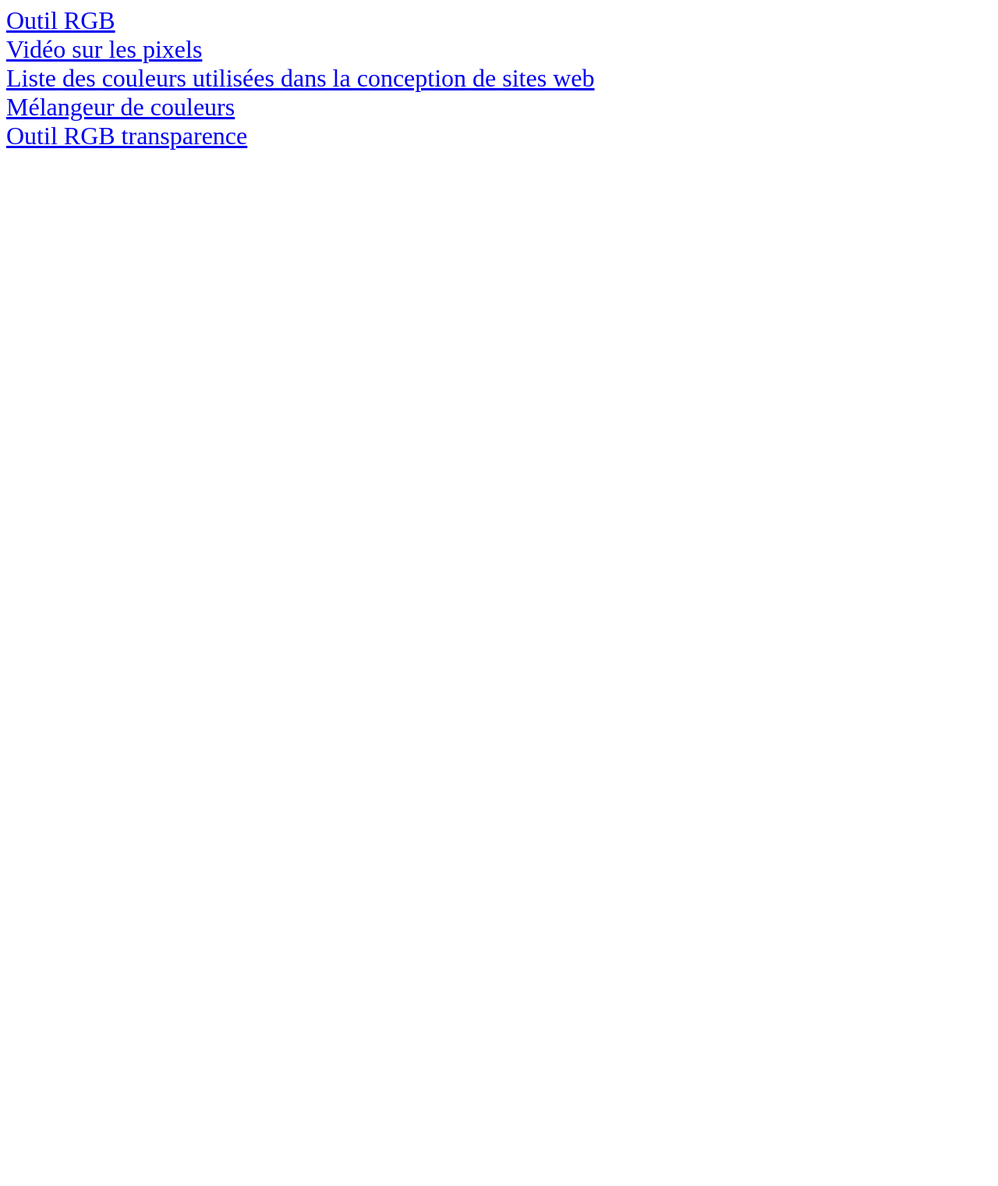
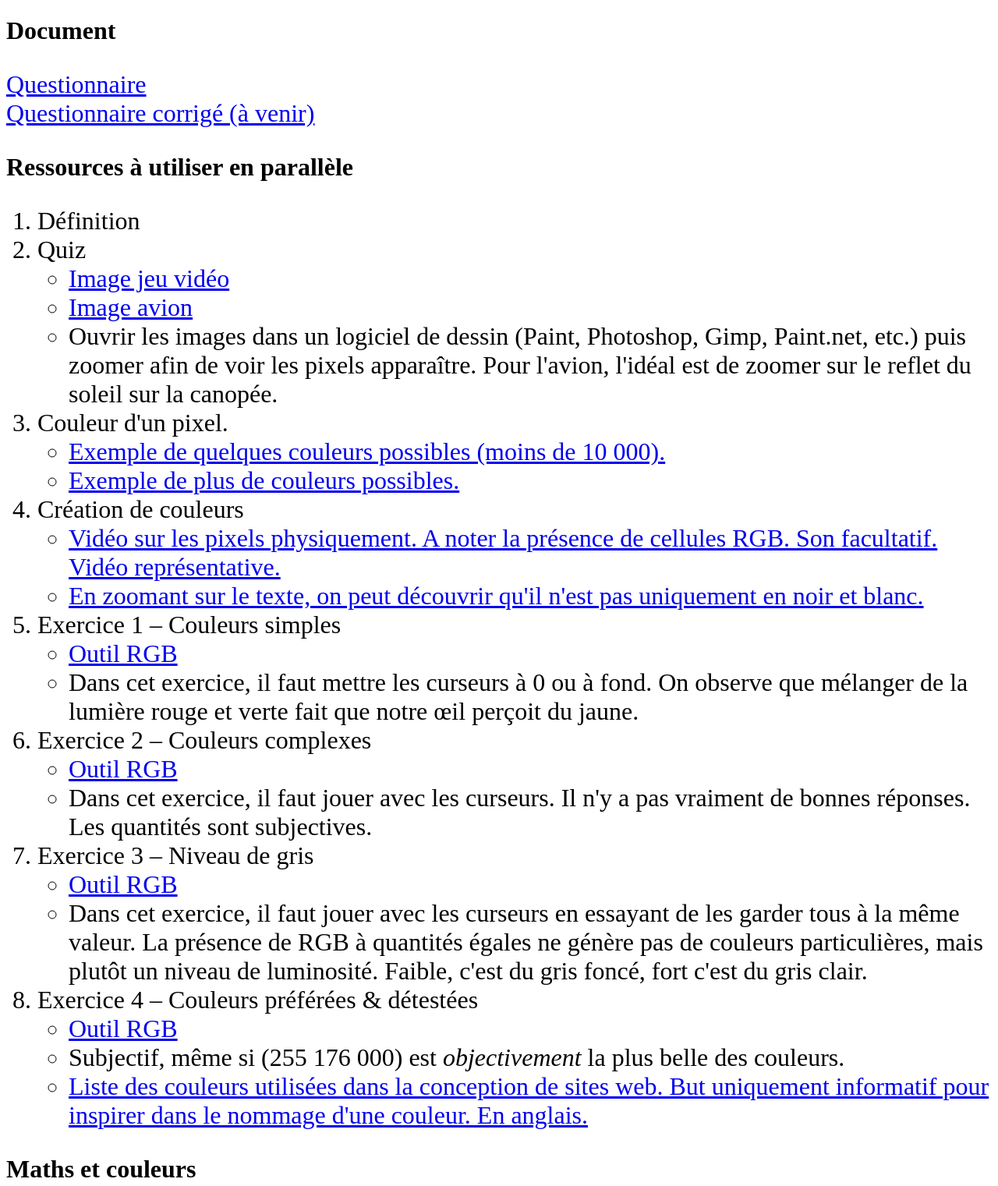
Before and after one commit to Ludwig-SCHAFER/PIXELS, a plain HTML site: page index.htm in a window 1280 px wide. Shown: the top 1521 px of the page at 78% size. Before the commit the page ends 800 px from the top, so only its background shows below. Drawn offline with Linux system fonts and the light colour scheme.

Commit message:
Add files via upload

```diff
--- a/index.htm
+++ b/index.htm
@@ -6,10 +6,65 @@
 		<style>*{font-size:24pt;}</style>
 	</head>
 	<body>
-<a href="https://ludwig-schafer.github.io/PIXELS/rgb.htm">Outil RGB</a><br />
-<a href="https://www.youtube.com/watch?v=BYRId0YU8sw">Vidéo sur les pixels</a><br />
-<a href="https://drafts.csswg.org/css-color/#named-colors">Liste des couleurs utilisées dans la conception de sites web</a><br />
-<a href="https://meyerweb.com/eric/tools/color-blend/#FF0000:FFFF00::rgbd">Mélangeur de couleurs</a><br />
-<a href="https://ludwig-schafer.github.io/PIXELS/alpha.htm">Outil RGB transparence</a><br />
+		<h1>Document</h1>
+		<p>
+			<a href ="./2025-06-27 - Marché au connaissances CM2.pdf">Questionnaire</a><br />
+			<a href ="./2025-06-27 - Marché au connaissances CM2-c.pdf">Questionnaire corrigé (à venir)</a>
+		</p>
+		<h1>Ressources à utiliser en parallèle</h1>
+		<ol>
+			<li>Définition</li>
+			<li>Quiz
+				<ul>
+					<li><a href="./images/01-minecraft.jpg">Image jeu vidéo</a></li>
+					<li><a href="./images/02-Rafale.jpg">Image avion</a></li>
+					<li>Ouvrir les images dans un logiciel de dessin (Paint, Photoshop, Gimp, Paint.net, etc.) puis zoomer afin de voir les pixels apparaître. Pour l'avion, l'idéal est de zoomer sur le reflet du soleil sur la canopée.</li>
+				</ul>
+			</li>
+			<li>Couleur d'un pixel.
+				<ul>
+					<li><a href="./images/03-wheel.png">Exemple de quelques couleurs possibles (moins de 10 000).</a></li>
+					<li><a href="./images/04-wallpaper.jpg">Exemple de plus de couleurs possibles.</a></li>
+				</ul>
+			</li>
+			<li>Création de couleurs
+				<ul>
+					<li><a href="https://www.youtube.com/watch?v=BYRId0YU8sw">Vidéo sur les pixels physiquement. A noter la présence de cellules RGB. Son facultatif. Vidéo représentative.</a></li>
+					<li><a href="./images/05-zoom sur texte.png">En zoomant sur le texte, on peut découvrir qu'il n'est pas uniquement en noir et blanc.</a></li>
+				</ul>
+			</li>
+			<li>Exercice 1 – Couleurs simples
+				<ul>
+					<li><a href="./rgb.htm">Outil RGB</a></li>
+					<li>Dans cet exercice, il faut mettre les curseurs à 0 ou à fond. On observe que mélanger de la lumière rouge et verte fait que notre œil perçoit du jaune. </li>
+				</ul>
+			</li>
+			<li> Exercice 2 – Couleurs complexes
+				<ul>
+					<li><a href="./rgb.htm">Outil RGB</a></li>
+					<li>Dans cet exercice, il faut jouer avec les curseurs. Il n'y a pas vraiment de bonnes réponses. Les quantités sont subjectives.</li>
+				</ul>
+			</li>
+			<li>Exercice 3 – Niveau de gris
+				<ul>
+					<li><a href="./rgb.htm">Outil RGB</a></li>
+					<li>Dans cet exercice, il faut jouer avec les curseurs en essayant de les garder tous à la même valeur. La présence de RGB à quantités égales ne génère pas de couleurs particulières, mais plutôt un niveau de luminosité. Faible, c'est du gris foncé, fort c'est du gris clair.</li>
+				</ul>
+			</li>
+			<li>Exercice 4 – Couleurs préférées & détestées
+				<ul>
+					<li><a href="./rgb.htm">Outil RGB</a></li>
+					<li>Subjectif, même si (255 176 000) est <em>objectivement</em> la plus belle des couleurs.</li>
+					<li><a href="https://drafts.csswg.org/css-color/#named-colors">Liste des couleurs utilisées dans la conception de sites web. But uniquement informatif pour inspirer dans le nommage d'une couleur. En anglais.</a>
+				</ul>
+			</li>
+		</ol>
+		<p>
+			<h1>Maths et couleurs</h1>
+			<ul>
+			<li><a href="https://meyerweb.com/eric/tools/color-blend/#:::rgbd">Mélangeur de couleurs pour générer des dégradés linéaires. Pensez à sélectionner le format "RGB"</a></li>
+			<li><a href="https://meyerweb.com/eric/tools/color-blend/#FF0000:FFFF00:9:rgbd">Même outil, prérempli du rouge au jaune en 9 étapes.</a></li>
+			<li><a href="./alpha.htm">Outil RGB jouant avec la transparence. Le second jeu de curseur donne un autre couleur et le 4e curseur commande la transparence en % (en fait c'est l'opacité).</a></li>
+		</p>
 	</body>
 </html>
```
Also changed, not shown: alpha.htm (+3 -3 lines), images/05-zoom sur texte.png, 1 other file.
